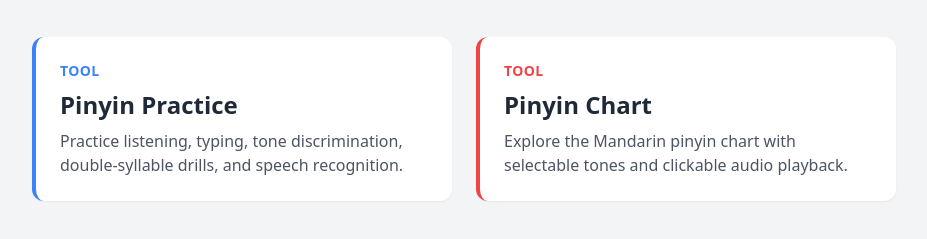
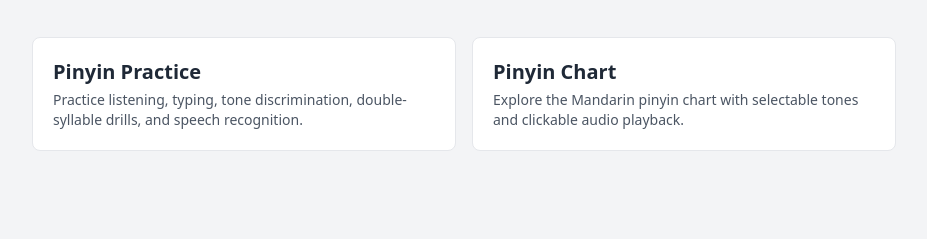
Before and after one commit to 1jehuang/chinese-pinyin-tools, a plain HTML site: page index.html in a window 1280 px wide. Shown: the part 127-366 px from the top of the page, without its empty margins (176-1103 px from the left). Drawn offline with nearby package versions, Linux system fonts and the light colour scheme.

Commit message:
Simplify homepage cards

```diff
--- a/index.html
+++ b/index.html
@@ -13,17 +13,15 @@
       <p class="text-gray-600">A lightweight standalone site with two focused pinyin learning tools.</p>
     </header>
 
-    <main class="grid gap-6 md:grid-cols-2">
-      <a href="pinyin-practice.html" class="bg-white rounded-xl shadow-sm hover:shadow-md transition p-6 border-l-4 border-blue-500">
-        <div class="text-sm font-semibold uppercase tracking-wide text-blue-500 mb-2">Tool</div>
-        <h2 class="text-2xl font-bold text-gray-800 mb-2">Pinyin Practice</h2>
-        <p class="text-gray-600">Practice listening, typing, tone discrimination, double-syllable drills, and speech recognition.</p>
+    <main class="grid gap-4 md:grid-cols-2">
+      <a href="pinyin-practice.html" class="bg-white rounded-lg border border-gray-200 p-5 transition hover:border-gray-300">
+        <h2 class="text-xl font-semibold text-gray-800 mb-1">Pinyin Practice</h2>
+        <p class="text-sm text-gray-600">Practice listening, typing, tone discrimination, double-syllable drills, and speech recognition.</p>
       </a>
 
-      <a href="pinyin-chart.html" class="bg-white rounded-xl shadow-sm hover:shadow-md transition p-6 border-l-4 border-red-500">
-        <div class="text-sm font-semibold uppercase tracking-wide text-red-500 mb-2">Tool</div>
-        <h2 class="text-2xl font-bold text-gray-800 mb-2">Pinyin Chart</h2>
-        <p class="text-gray-600">Explore the Mandarin pinyin chart with selectable tones and clickable audio playback.</p>
+      <a href="pinyin-chart.html" class="bg-white rounded-lg border border-gray-200 p-5 transition hover:border-gray-300">
+        <h2 class="text-xl font-semibold text-gray-800 mb-1">Pinyin Chart</h2>
+        <p class="text-sm text-gray-600">Explore the Mandarin pinyin chart with selectable tones and clickable audio playback.</p>
       </a>
     </main>
   </div>
```
